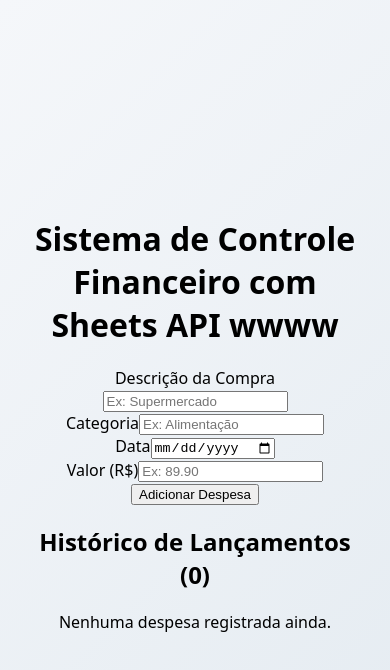
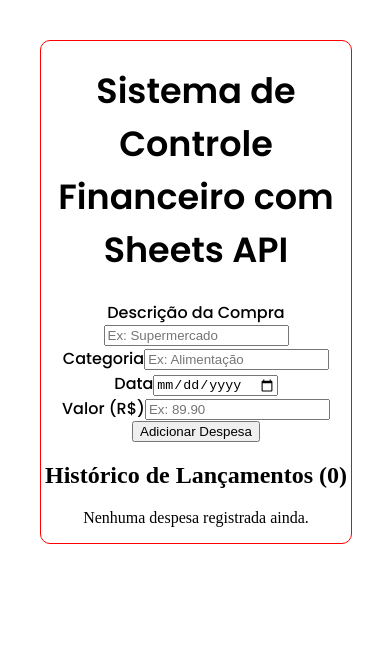
Before and after one commit to pablo-cruzbr/Controle-Financeiro-Sheets-API, a React app: page / in a window 390 px wide. Shown: the top 670 px of the page. Built offline with nearby package versions, Linux system fonts and the light colour scheme; the HTML template or start-up script is replaced by a standard one.

Commit message:
Mudanças na Estilização
Importando font poppins do Google Font e Responsividade

```diff
--- a/src/App.tsx
+++ b/src/App.tsx
@@ -41,7 +41,7 @@
   return (
     <div className="app-container">
       <div className="finance-card">
-        <h1 className="title">Sistema de Controle Financeiro com Sheets API wwww</h1>
+        <h1 className="title">Sistema de Controle Financeiro com Sheets API</h1>
 
         <form onSubmit={handleSubmit} className="finance-form">
           <div className="form-group">
--- a/src/index.css
+++ b/src/index.css
@@ -1,162 +1,26 @@
-/* ===== Layout Base ===== */
-body {
-  margin: 0;
-  font-family: "Poppins", system-ui, -apple-system, sans-serif;
-  background: linear-gradient(135deg, #f5f7fa, #e4ebf1);
-  min-height: 100vh;
-  display: flex;
-  justify-content: center;
+@import url('https://fonts.googleapis.com/css2?family=Poppins:ital,wght@0,100;0,200;0,300;0,400;0,500;0,600;0,700;0,800;0,900;1,100;1,200;1,300;1,400;1,500;1,600;1,700;1,800;1,900&display=swap');
+
+.app-container{
   align-items: center;
+  text-align: center;
 }
 
-.container {
+.finance-card{
   width: 100%;
-  max-width: 900px;
-  padding: 20px;
+  border: 1px solid red;
+  border-radius: 10px;
 }
 
-.card {
-  background: #fff;
-  padding: 40px;
-  border-radius: 20px;
-  box-shadow: 0 10px 25px rgba(0, 0, 0, 0.08);
-  border: 1px solid #e5e9f0;
+.title{
+  font-size: 35px;
+  font-family: "Poppins", sans-serif;
+  font-weight: 550;
+  font-style: normal;
 }
 
-/* ===== Títulos ===== */
-.titulo {
-  font-size: 2.2rem;
-  font-weight: 700;
-  color: #1f3c88;
-  text-align: center;
-  margin-bottom: 5px;
+label{
+  font-family: "Poppins", sans-serif;
+  font-weight: 500;
+  text-align: right;
+
 }
-
-.subtitulo {
-  text-align: center;
-  color: #6b7280;
-  margin-bottom: 30px;
-  font-size: 0.95rem;
-}
-
-/* ===== Formulário ===== */
-.formulario {
-  display: grid;
-  grid-template-columns: 1fr 1fr;
-  gap: 20px;
-  margin-bottom: 40px;
-}
-
-.campo {
-  display: flex;
-  flex-direction: column;
-}
-
-.campo label {
-  font-weight: 500;
-  color: #374151;
-  margin-bottom: 6px;
-  font-size: 0.9rem;
-}
-
-.campo input {
-  padding: 10px;
-  border: 1px solid #d1d5db;
-  border-radius: 8px;
-  font-size: 0.95rem;
-  color: #111827;
-  background-color: #f9fafb;
-  transition: all 0.2s ease;
-}
-
-.campo input:focus {
-  outline: none;
-  border-color: #38bdf8;
-  box-shadow: 0 0 0 3px rgba(56, 189, 248, 0.3);
-}
-
-.botao {
-  grid-column: span 2;
-  background-color: #1f3c88;
-  color: white;
-  border: none;
-  padding: 12px;
-  border-radius: 10px;
-  font-weight: 600;
-  cursor: pointer;
-  transition: all 0.3s ease;
-}
-
-.botao:hover {
-  background-color: #2b53b1;
-}
-
-/* ===== Histórico ===== */
-.historicoTitulo {
-  font-size: 1.3rem;
-  font-weight: 600;
-  color: #374151;
-  border-top: 1px solid #e5e7eb;
-  padding-top: 20px;
-  margin-bottom: 15px;
-}
-
-.semRegistros {
-  text-align: center;
-  color: #9ca3af;
-  font-style: italic;
-}
-
-/* ===== Tabela ===== */
-.tabelaContainer {
-  overflow-y: auto;
-  max-height: 250px;
-  border-radius: 10px;
-  border: 1px solid #e5e7eb;
-}
-
-.tabela {
-  width: 100%;
-  border-collapse: collapse;
-  background-color: white;
-}
-
-.tabela th {
-  background-color: #f3f4f6;
-  color: #374151;
-  text-align: left;
-  padding: 12px;
-  font-size: 0.85rem;
-  text-transform: uppercase;
-}
-
-.tabela td {
-  padding: 12px;
-  border-top: 1px solid #f3f4f6;
-  font-size: 0.95rem;
-  color: #4b5563;
-}
-
-.tabela tr:hover {
-  background-color: #f9fafb;
-}
-
-.valor {
-  text-align: right;
-  color: #dc2626;
-  font-weight: 600;
-}
-
-.totalLabel {
-  text-align: right;
-  font-weight: 600;
-  color: #111827;
-  background-color: #f9fafb;
-}
-
-.totalValor {
-  text-align: right;
-  font-weight: 700;
-  color: #1f3c88;
-  background-color: #f9fafb;
-}
```
